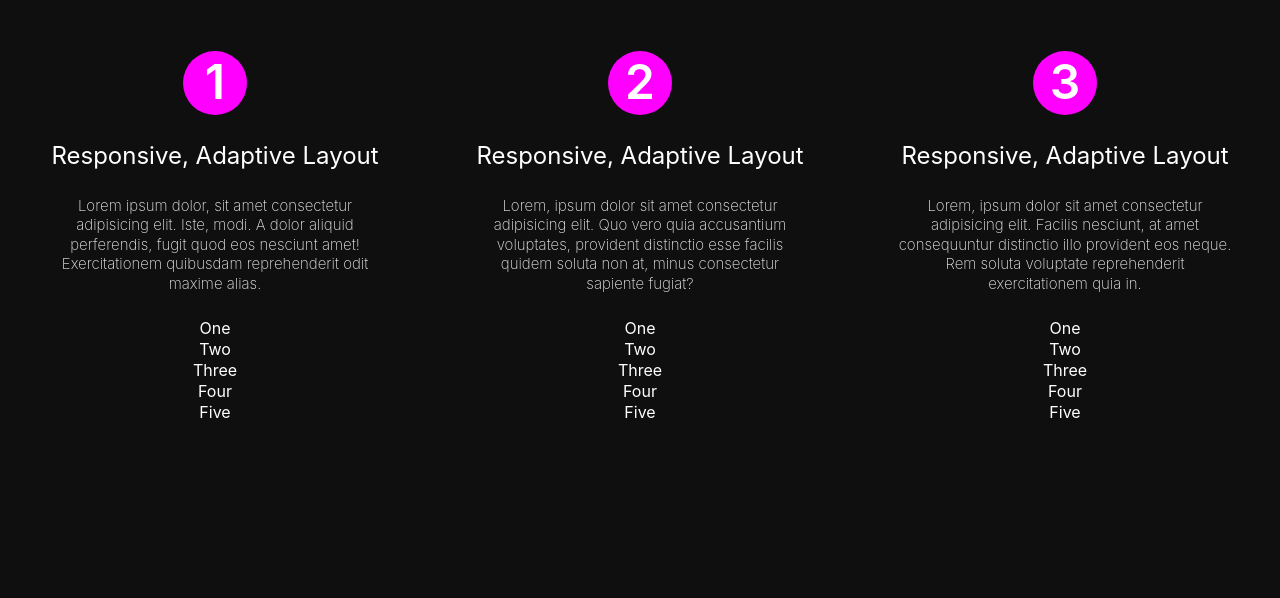
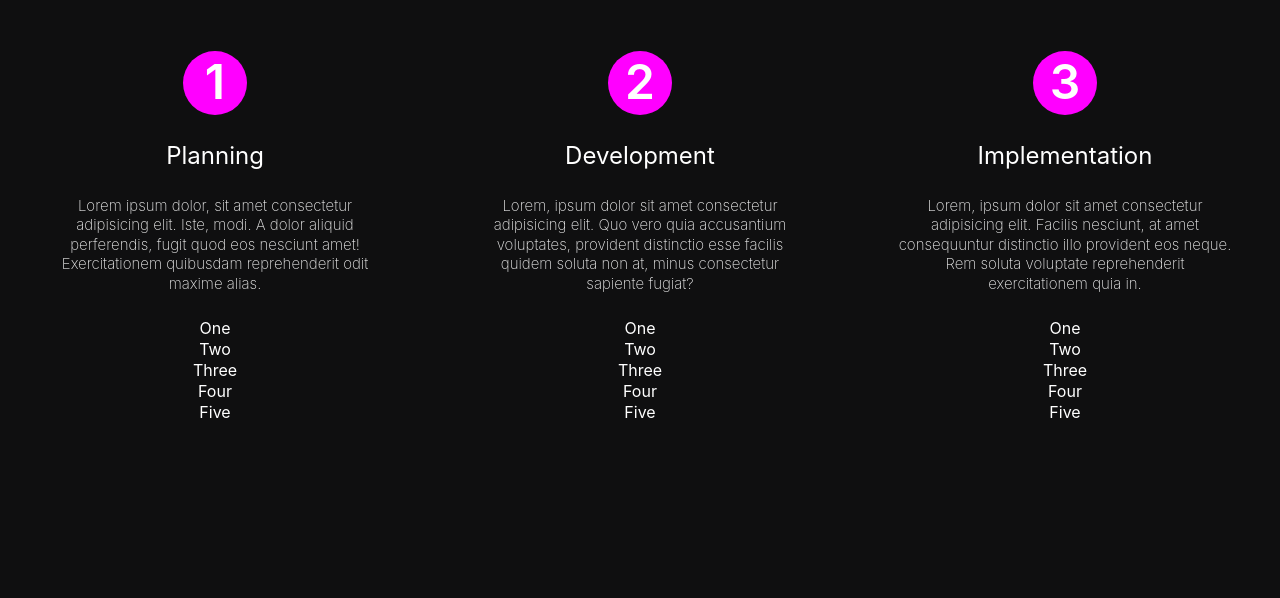
Before and after one commit to maxrule98/pixelsense, a website built with Parcel: page src/index.html in a window 1280 px wide. Shown: the part 2561-3159 px from the top of the page. Built offline with nearby package versions, Linux system fonts and the light colour scheme.

```diff
--- a/src/index.html
+++ b/src/index.html
@@ -66,7 +66,7 @@
     <section class="row row--3 row--scroll">
         <div class="container container--center">
             <div class="ico ico--center"><h1>1</h1></div>
-            <h2 class="text__subtitle">Responsive, Adaptive Layout</h2>
+            <h2 class="text__subtitle">Planning</h2>
             <p class="text__body">Lorem ipsum dolor, sit amet consectetur adipisicing elit. Iste, modi. A dolor aliquid perferendis, fugit quod eos nesciunt amet! Exercitationem quibusdam reprehenderit odit maxime alias.</p>
             <ul class="text__list">
                 <li>One</li>
@@ -78,7 +78,7 @@
         </div>
         <div class="container container--center">
             <div class="ico ico--center"><h1>2</h1></div>
-            <h2 class="text__subtitle">Responsive, Adaptive Layout</h2>
+            <h2 class="text__subtitle">Development</h2>
             <p class="text__body">Lorem, ipsum dolor sit amet consectetur adipisicing elit. Quo vero quia accusantium voluptates, provident distinctio esse facilis quidem soluta non at, minus consectetur sapiente fugiat?</p>
             <ul class="text__list">
                 <li>One</li>
@@ -90,7 +90,7 @@
         </div>
         <div class="container container--center">
             <div class="ico ico--center"><h1>3</h1></div>
-            <h2 class="text__subtitle">Responsive, Adaptive Layout</h2>
+            <h2 class="text__subtitle">Implementation</h2>
             <p class="text__body">Lorem, ipsum dolor sit amet consectetur adipisicing elit. Facilis nesciunt, at amet consequuntur distinctio illo provident eos neque. Rem soluta voluptate reprehenderit exercitationem quia in.</p>
             <ul class="text__list">
                 <li>One</li>
```
Also changed, not shown: dist/index.html, 2 other files.
